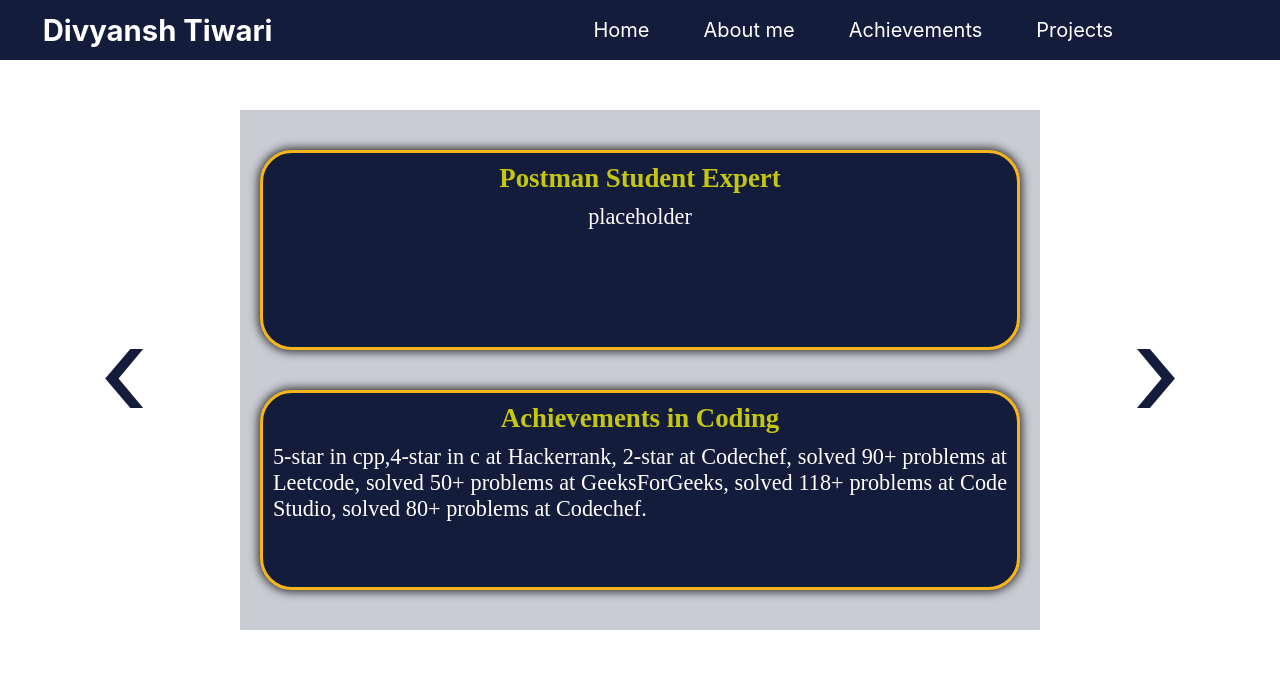
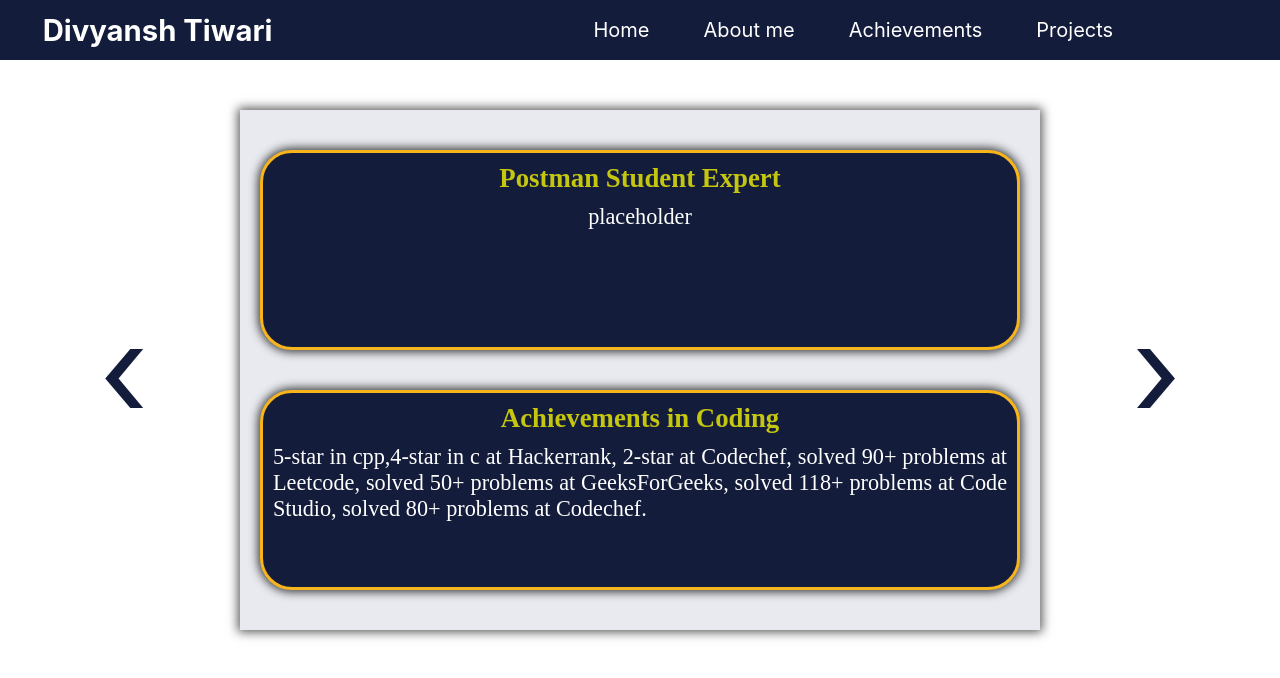
Before and after one commit to DivyanshTiwari001/Portfolio, a React (Create React App) app: page /achievements in a window 1280 px wide. Shown: the top 678 px of the page. Built offline with nearby package versions, Linux system fonts and the light colour scheme.

Commit message:
fixed achievements issue

```diff
--- a/src/pages/Achievement.css
+++ b/src/pages/Achievement.css
@@ -7,7 +7,8 @@
     margin-top:50px;
 }
 .card-container{
-    background-color: #c9ccd3;
+    background-color: #e8eaef;
+    box-shadow: 0 0 10px 2px rgba(0, 0, 0, 0.666);
     padding:20px;
     margin: 0;
     display: flex;
```
